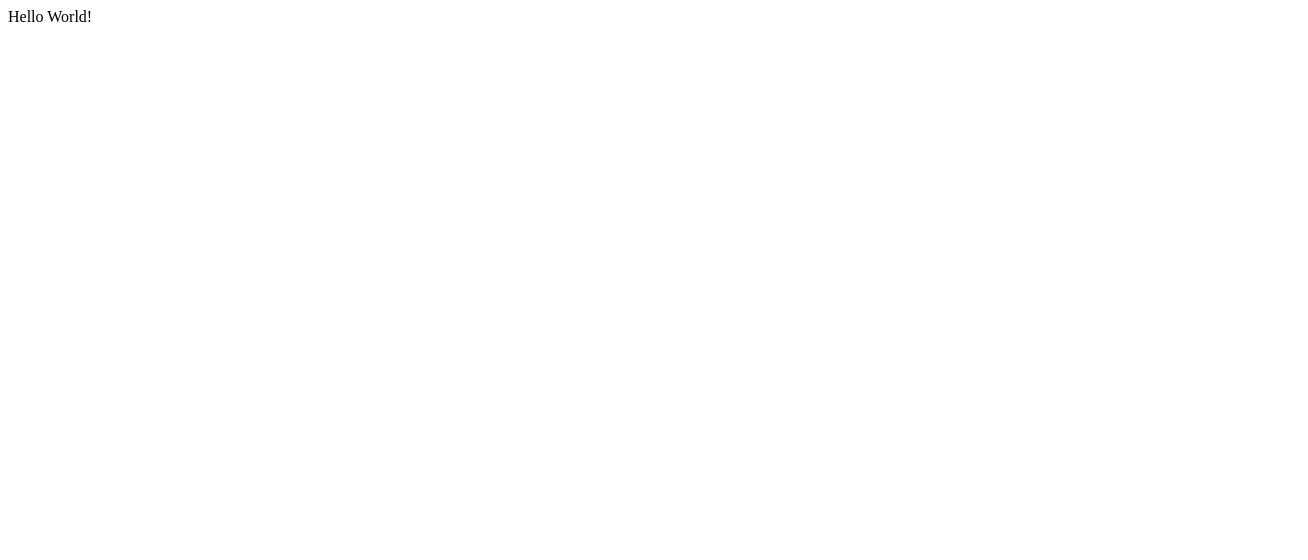
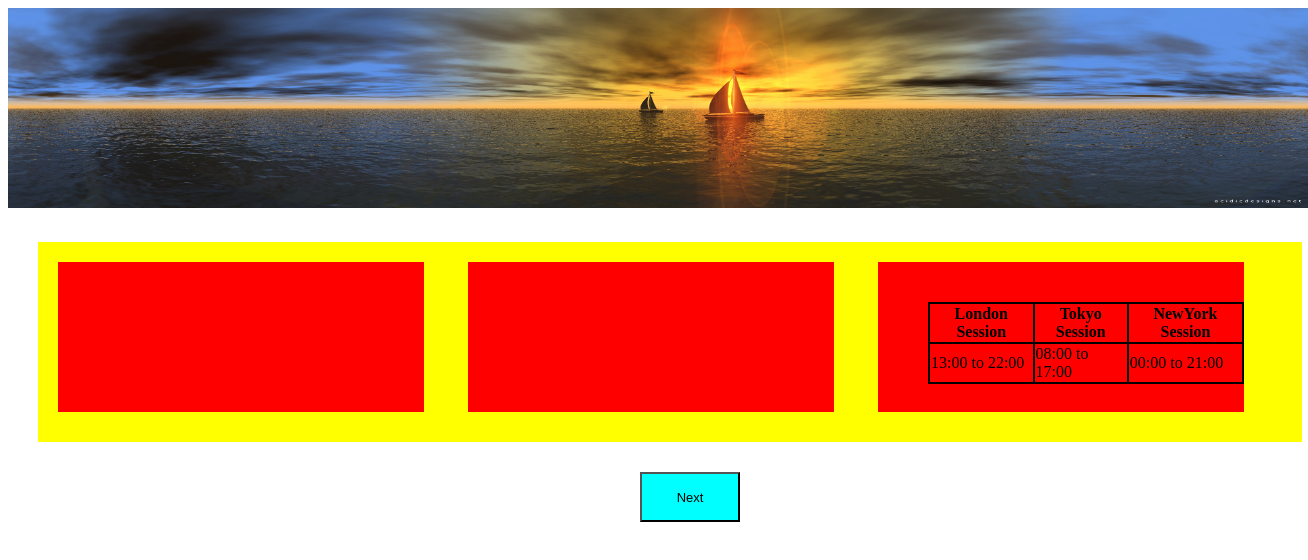
Before and after one commit to phiwemazwi/HTML-tags, a plain HTML site: page index.html in a window 1280 px wide. Shown: the whole page, 1308 px wide, since content can reach past the window. Drawn offline with Linux system fonts and the light colour scheme.

Commit message:
Add html

```diff
--- a/index.html
+++ b/index.html
@@ -2,9 +2,76 @@
 <html lang="en">
     <head>
         <title>index</title>
+        <style>
+            img{
+                width: 1300px;
+                height: 200px;
+            }
+             .container{
+                 background-color: yellow;
+                 width: 100%;
+                 height: 200px;
+                 margin: 30px;
+             }
+             .box{
+                 background-color: red;
+                 height: 150px;
+                 width: 25%;
+                 margin: 20px;
+                 display: inline-block;
+                 padding-left: 50px;
+             }
+             table {
+                 border: 2px solid black;
+                 border-collapse: collapse;
+                 margin-top: 40px;
+             }
+             td, th{
+                 border: solid 2px black;
+             }
+             button{
+                 width: 100px;
+                 height: 50px;
+                 background-color: cyan;
+                 font-size: 13px;
+                 margin-left: 50%;
+
+             }
+             button:hover{
+                 background-color: blue;
+             }
+        </style>
 
     </head>
     <body>
-        Hello World!
+        <img src="pic1.jpg">
+
+        <div class="container">
+            <div class="box"></div>
+            <div class="box"></div>
+            <div class="box">
+                <table>
+                    <thead>
+                        <tr>
+                            <th>London Session</th>
+                            <th>Tokyo Session</th>
+                            <th>NewYork Session</th>
+                        </tr>
+                    </thead>
+                    <tbody>
+                        <tr>
+                        <td>13:00 to 22:00</td>
+                        <td>08:00 to 17:00</td>
+                        <td>00:00 to 21:00</td>
+                        </tr>
+                    </tbody>
+                </table>
+
+
+            </div>
+        </div>
+        <a href=""><button>Next</button></a>
+
+
     </body>
 </html>
```
